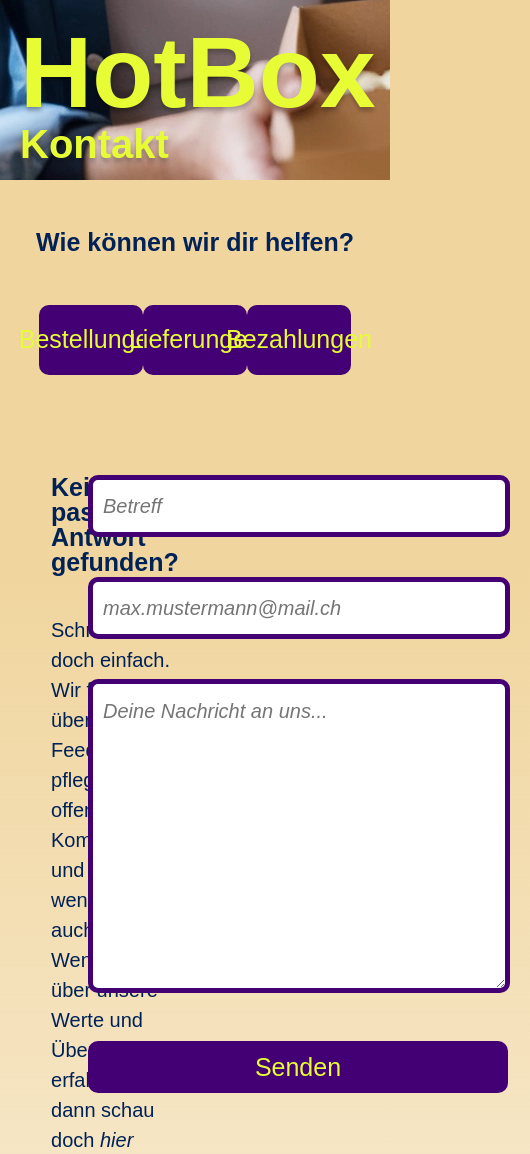
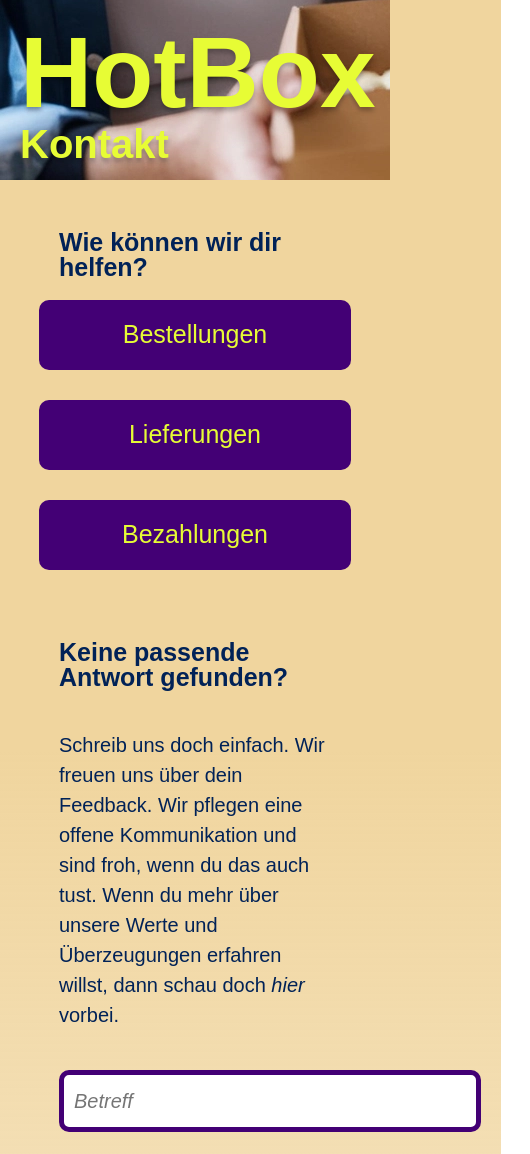
Before and after one commit to philippfhgr/HotBox, a plain HTML site: page kontakt.html in a window 390 px wide. Shown: the part 220-1374 px from the top of the page, 530 px wide, since content can reach past the window. Drawn offline with Linux system fonts and the light colour scheme.

Commit message:
kleine Anpassungen

```diff
--- a/css/angebotseite.css
+++ b/css/angebotseite.css
@@ -208,6 +208,12 @@
         align-items: center;
     }
 
+    .dropdown {
+        margin : 20px;
+        width: 100%;
+        max-width: 500px;
+    }
+
     .profitiere {
         order: 1;
     }
--- a/css/kontakt.css
+++ b/css/kontakt.css
@@ -185,3 +185,53 @@ input[type="submit"]:hover {
     grid-row: 3 / auto;
     grid-column: 3 / auto;
 }
+
+
+@media screen and (max-width: 956px) {
+    .kontakt {
+        display: flex;
+        flex-direction: column;
+        align-items: center;
+        justify-content: center; /* Zentriere horizontal */
+    }
+
+    .frage,
+    .bestellungen,
+    .lieferungen,
+    .bezahlungen,
+    .text,
+    .kontaktformular {
+        order: unset;
+        width: 100%;
+        margin: 0;
+    }
+
+    .text {
+        display: flex;
+        flex-direction: column;
+    }
+
+    .bestellungen {
+        order: 1;
+    }
+
+    .lieferungen {
+        order: 2;
+        margin-top: 30px;
+        margin-bottom: 30px;
+    }
+
+    .bezahlungen {
+        order: 3;
+        margin-bottom: 50px;
+    }
+
+    .text {
+        order: 4;
+    }
+
+    .kontaktformular {
+        order: 5;
+        align-self: center;      /* Zentriere vertikal */
+    }
+}
--- a/css/style.css
+++ b/css/style.css
@@ -218,11 +218,7 @@ p {
     display: flex;
     flex-direction: row;
     flex-wrap: wrap;
-}
-
-.quader1 a,
-.quader2 a {
-    align-self: center;
+    justify-content: center;
 }
 
 .quaderTitel {
@@ -243,6 +239,7 @@ p {
     flex-direction: column;
     align-items: center;
     flex-wrap: nowrap;
+    min-height: 300px;
 }
 
 .quader3 a h3 {
@@ -314,7 +311,7 @@ p {
     margin-bottom: 40%;
 }
 
-@media only screen and (max-width: 700px) {
+@media only screen and (max-width: 956px) {
     .imgContainer,
     .quader1,
     .warteschlange,
@@ -344,6 +341,7 @@ p {
 
     .quader1 {
         order: 9;
+        margin: 0px;
     }
 
     .imgContainer {
@@ -352,10 +350,13 @@ p {
 
     .quader2 {
         order: 10;
+        margin: 10px;
     }
 
     .quader3 {
         order: 11;
+        margin: 0px;
+        margin-bottom: 60px;
     }
 
     .warteschlange {
@@ -380,6 +381,7 @@ p {
 
     .vorteil3 {
         order: 8;
+        margin-bottom: 40px;
     }
 
     .funktion {
```
Also changed, not shown: css/ueber_uns.css (+8 -7 lines).
